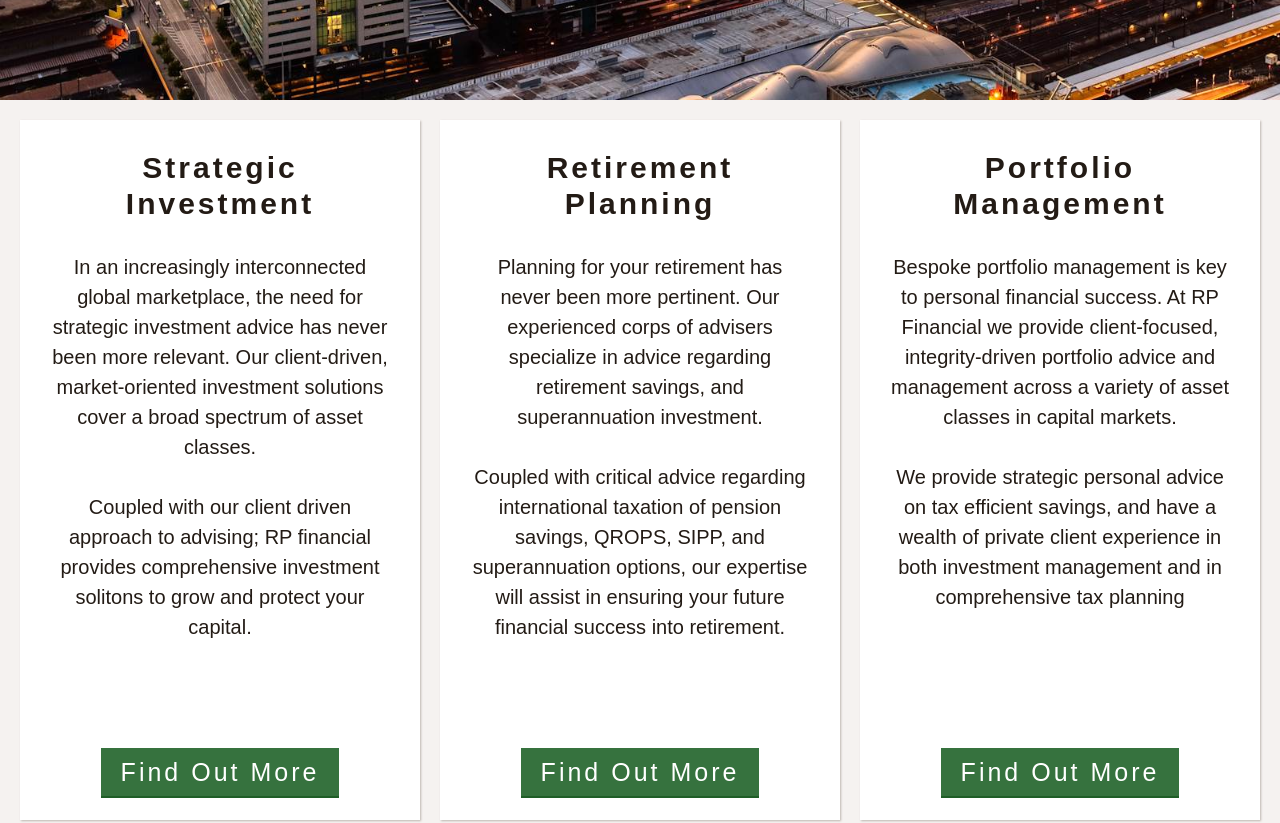
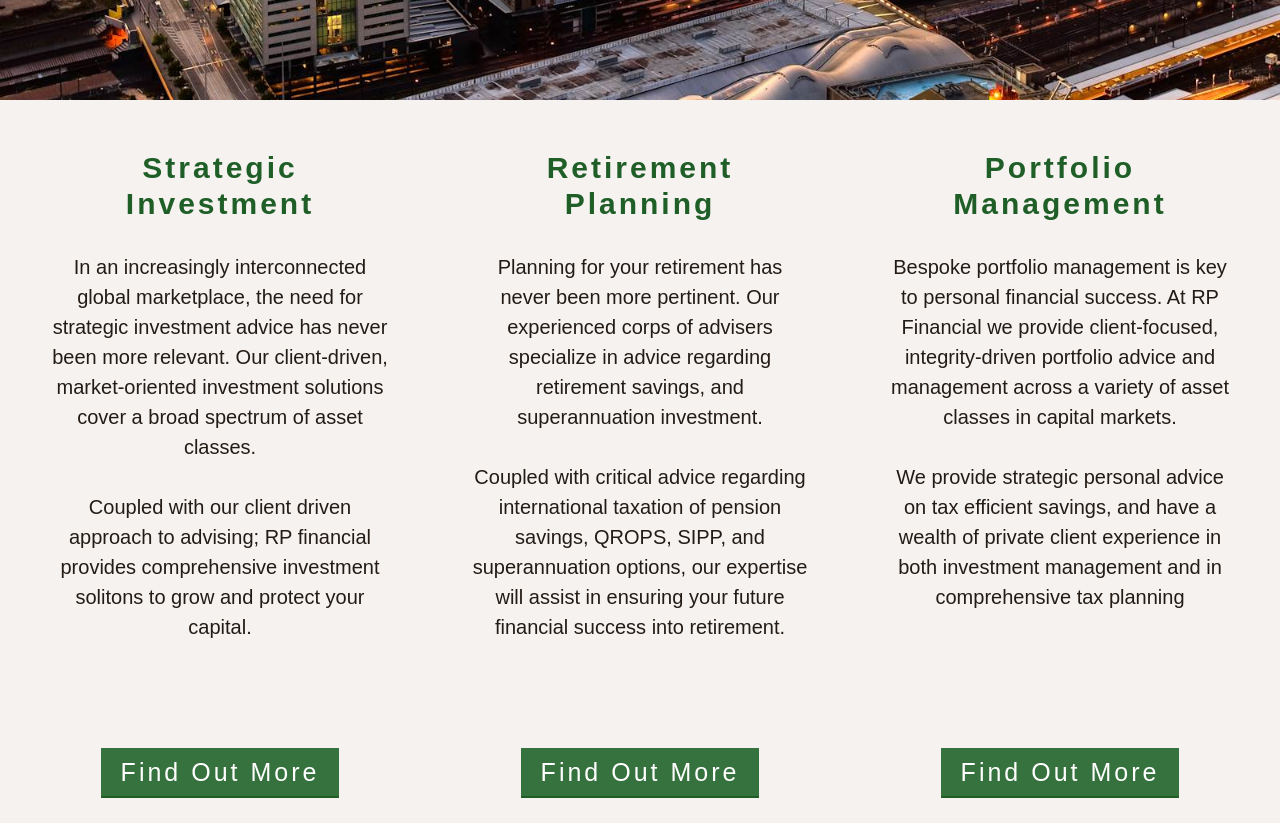
Before and after one commit to cooperda00/rp-fin-group, a Gatsby site: page / in a window 1280 px wide. Shown: the part 860-1683 px from the top of the page. Built offline with nearby package versions, Linux system fonts and the light colour scheme; Gatsby itself is replaced by a stand-in of ours.

```diff
--- a/src/components/Index/Cards/Card/Card.module.scss
+++ b/src/components/Index/Cards/Card/Card.module.scss
@@ -3,8 +3,9 @@
 .Card {
   @include flex(column, flex-start, center);
 
-  background: white;
-  box-shadow: $boxShadow;
+  // background: white;
+  // box-shadow: $boxShadow;
+  background: $gray1;
   min-height: 70rem;
   padding: $spaceM;
   width: 90%;
@@ -15,6 +16,8 @@
   .Title {
     h3 {
       @include font("L");
+
+      color: $primaryD;
       width: 100%;
       letter-spacing: 0.3rem;
       text-align: center;
--- a/src/components/Index/Cards/Cards.module.scss
+++ b/src/components/Index/Cards/Cards.module.scss
@@ -4,6 +4,7 @@
   width: 100%;
   min-height: 60vh;
   background: $gray1;
+
   padding: 1rem 0;
 }
 
```
